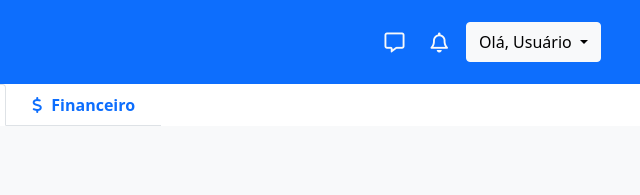
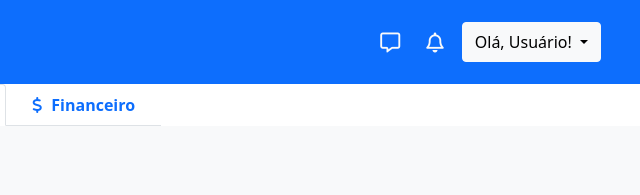
Before and after one commit to ArtmdX/SGD, a plain HTML site: page estoque.html in a window 1280 px wide. Shown: the top 195 px of the page, 597-1237 px from the left. Drawn offline with nearby package versions, Linux system fonts and the light colour scheme.

Commit message:
ESTOQUE LEBAS

```diff
--- a/estoque.html
+++ b/estoque.html
@@ -45,7 +45,7 @@
                     <!-- Olá Usuário -->
                     <div class="btn-group">
                       <button type="button" class="btn btn-light btn-lift dropdown-toggle" data-bs-toggle="dropdown" aria-expanded="false">
-                        Olá, Usuário
+                        Olá, Usuário!
                       </button>
                       <ul class="dropdown-menu">
                         <li><a class="dropdown-item" href="#"> <i class="fa-solid fa-user" style="margin-right: 10px;"></i> Perfil</a></li>
```
